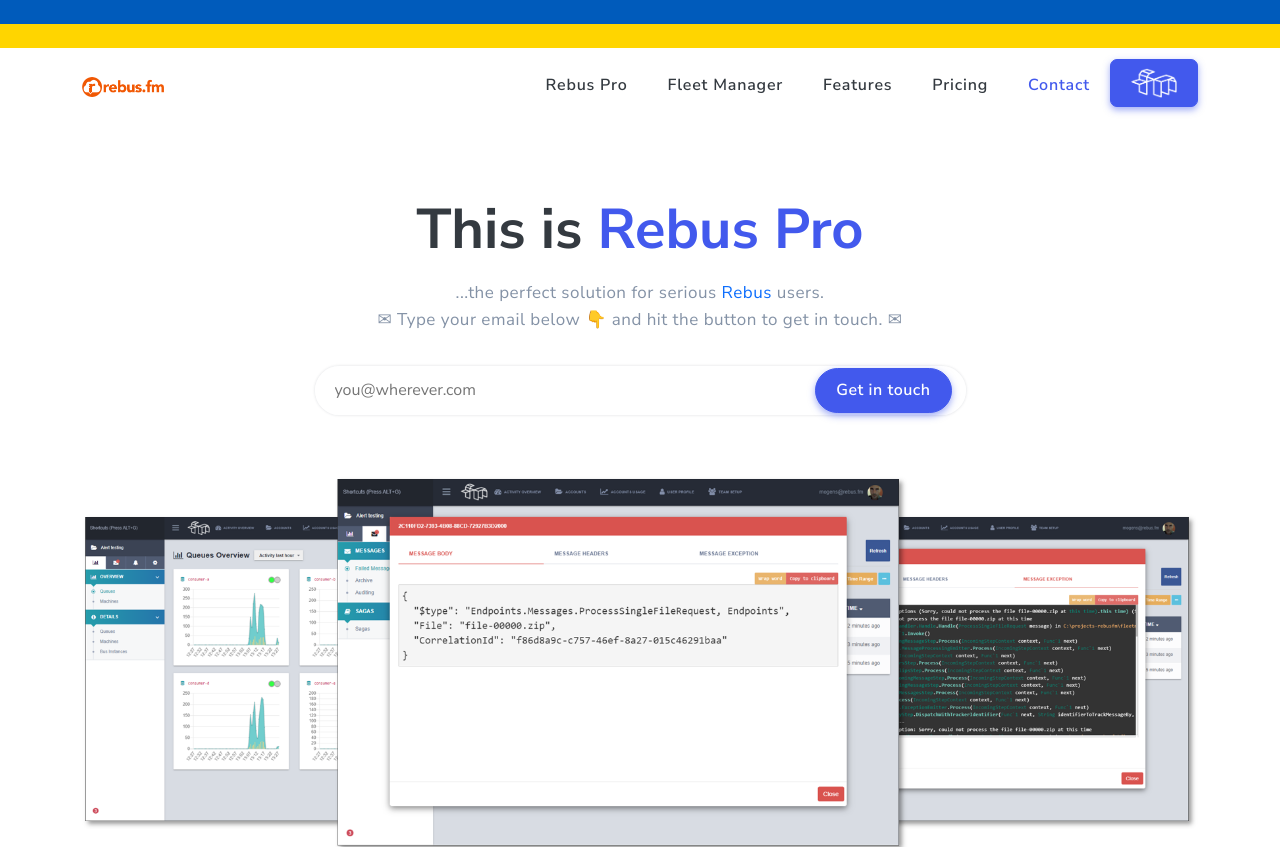
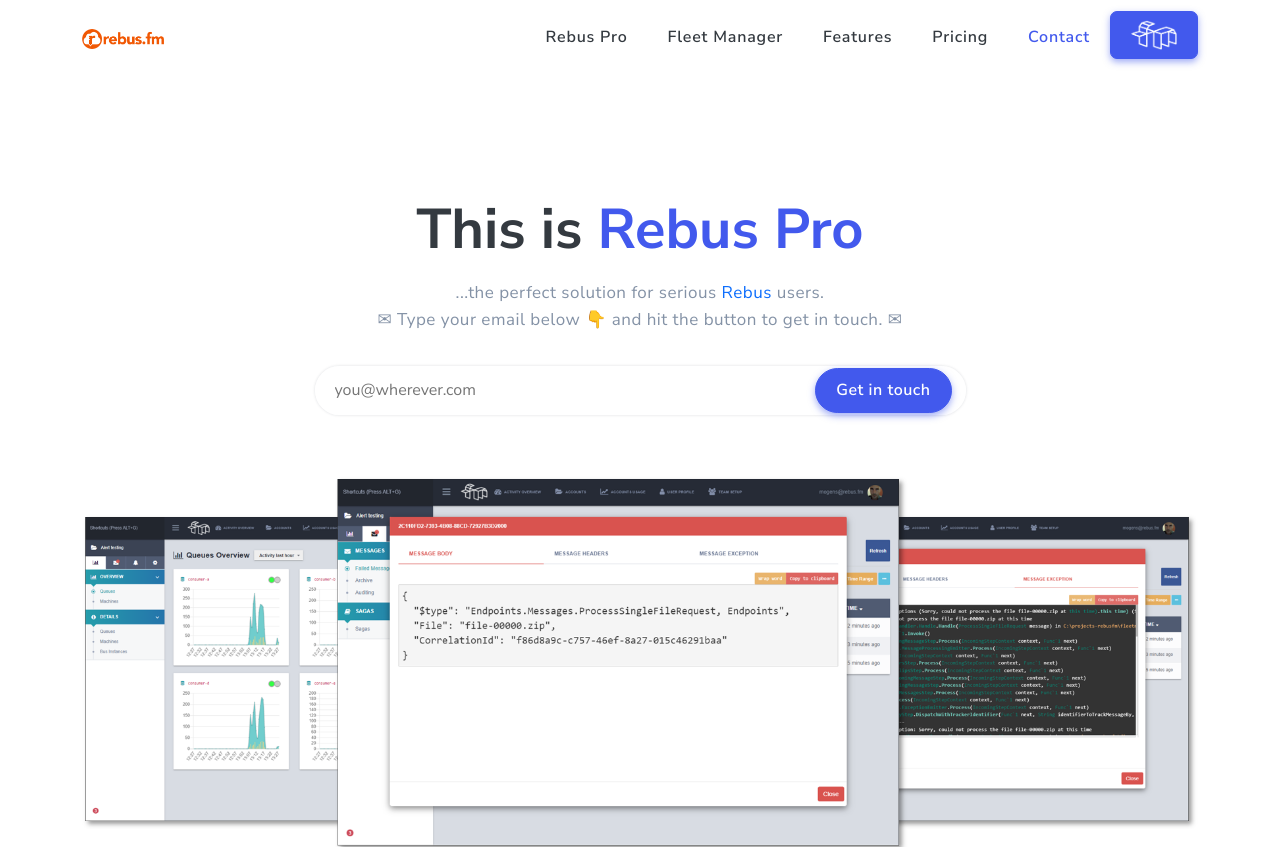
Before and after one commit to mookid8000/rebuspro, a plain HTML site: page index.html in a window 1280 px wide. Shown: the top 847 px of the page. Drawn offline with nearby package versions, Linux system fonts and the light colour scheme.

Commit message:
back to normal

```diff
--- a/index.html
+++ b/index.html
@@ -56,14 +56,6 @@
     <body>
         <!-- Navbar STart -->
         <header id="topnav" class="defaultscroll sticky">
-            <div class="container-fluid">
-                <div class="row" style="background-color: #005BBB">
-                    &nbsp;
-                </div>
-                <div class="row" style="background-color: #FFD500">
-                    &nbsp;
-                </div>
-            </div>
             <div class="container">
                 <!-- Logo container-->
                 <div>
```
